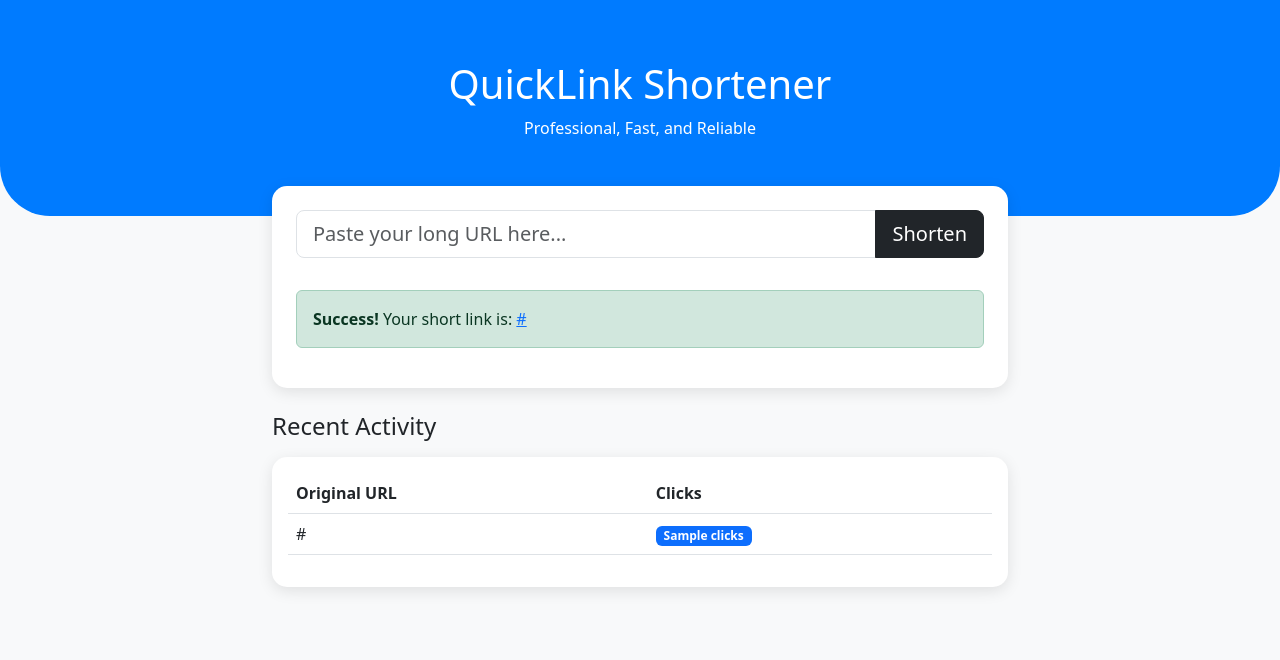
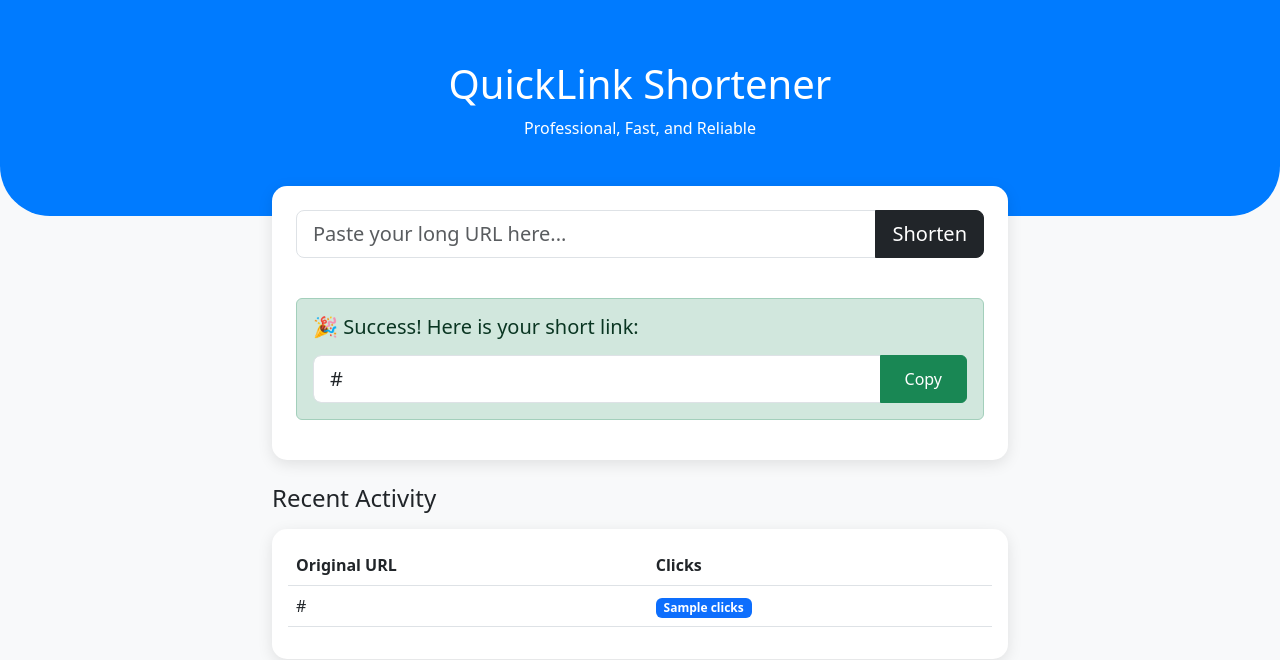
Before and after one commit to rjtrawat/Flask-URL-Shortener, a Flask app: template templates/index.html in a window 1280 px wide. Shown: the top 660 px of the page. Run offline with Flask 3, Linux system fonts and the light colour scheme; the template is opened without the code that fills it: most values are stand-ins (such as "Sample title", 1, 10 or a date in 2020).

Commit message:
copy to clipboard feature added

```diff
--- a/templates/index.html
+++ b/templates/index.html
@@ -30,9 +30,12 @@
                 </form>
 
                 {% if short_url %}
-                <div class="alert alert-success mt-3">
-                    <strong>Success!</strong> Your short link is:
-                    <a href="{{ short_url }}" target="_blank">{{ short_url }}</a>
+                <div class="alert alert-success mt-4">
+                    <h5 class="alert-heading mb-3">🎉 Success! Here is your short link:</h5>
+                    <div class="input-group">
+                        <input type="text" class="form-control form-control-lg bg-white" id="shortLinkInput" value="{{ short_url }}" readonly>
+                        <button class="btn btn-success px-4" type="button" onclick="copyToClipboard(this)">Copy</button>
+                    </div>
                 </div>
                 {% endif %}
             </div>
@@ -59,6 +62,27 @@
         </div>
     </div>
 </div>
+<script>
+    function copyToClipboard(buttonElement) {
+        // Find the input box using its ID
+        var copyText = document.getElementById("shortLinkInput");
 
+        // Use the modern Navigator API to copy the text
+        navigator.clipboard.writeText(copyText.value).then(function() {
+            // Give the user visual feedback by changing the button text
+            var originalText = buttonElement.innerHTML;
+            buttonElement.innerHTML = "Copied! ✔️";
+            buttonElement.classList.replace("btn-success", "btn-dark");
+
+            // Change it back after 2 seconds
+            setTimeout(function() {
+                buttonElement.innerHTML = originalText;
+                buttonElement.classList.replace("btn-dark", "btn-success");
+            }, 2000);
+        }).catch(function(err) {
+            console.error('Failed to copy text: ', err);
+        });
+    }
+</script>
 </body>
 </html>
```
